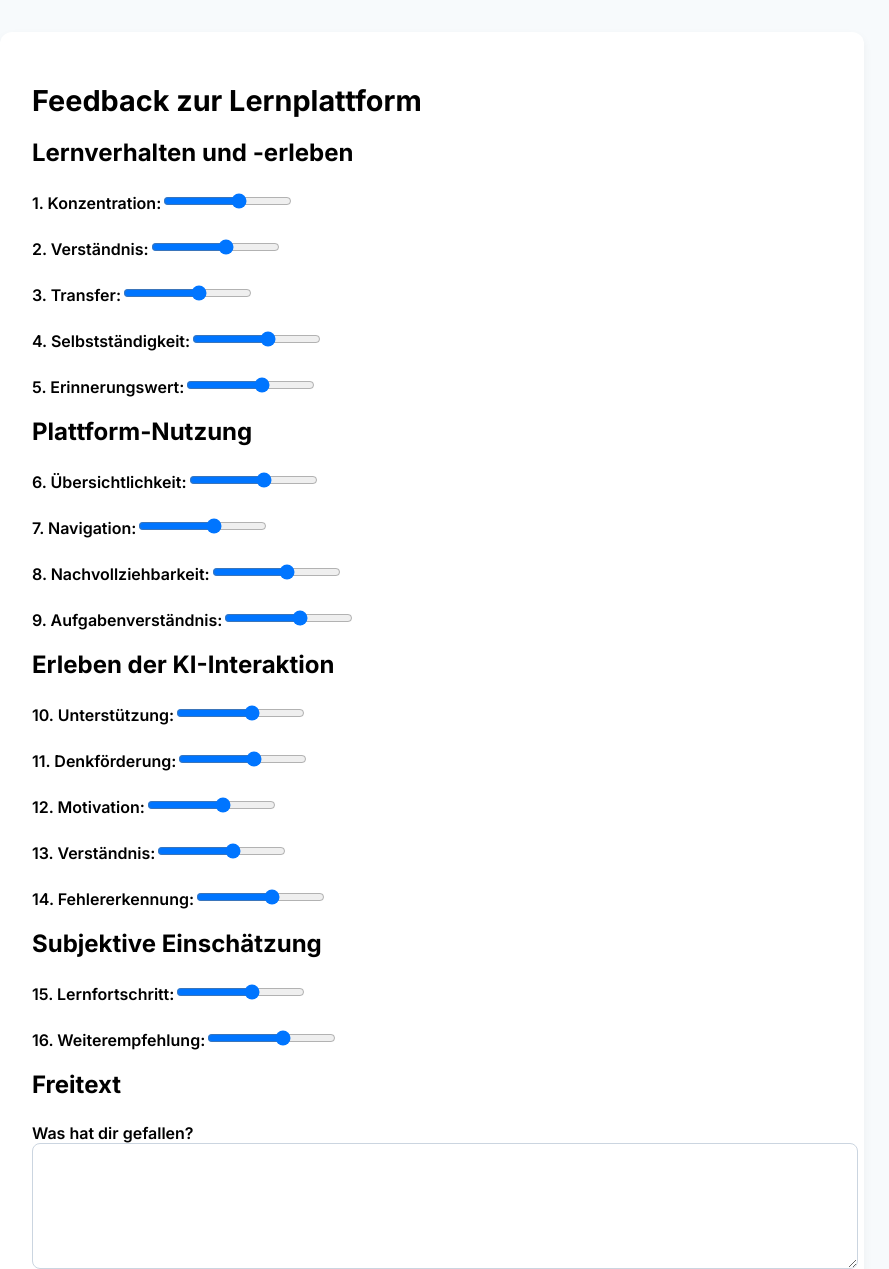
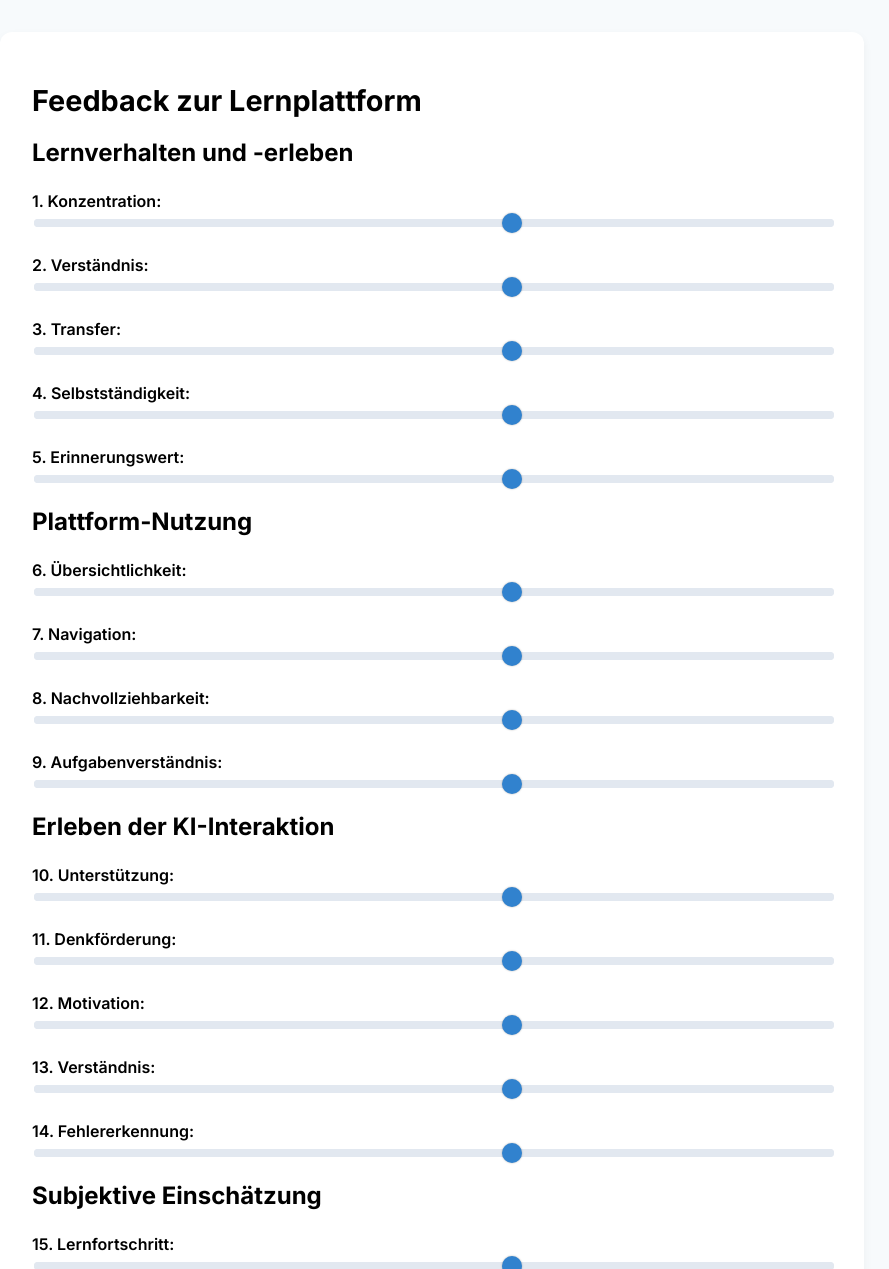
Before and after one commit to TheRizzMaster/Lehrprojekt_Bachelor_FS25, a PHP site: page /plattform_feedback.html in a window 1280 px wide. Shown: the top 1269 px of the page, without its empty margins (208-1097 px from the left). Run offline with PHP 8.4, Linux system fonts and the light colour scheme.

Commit message:
feedback update

```diff
--- a/css/plattform_feedback.css
+++ b/css/plattform_feedback.css
@@ -85,3 +85,57 @@ body {
     border-radius: 8px;
     text-align: center;
   }
+
+  /* Schönerer Slider */
+input[type="range"] {
+    -webkit-appearance: none;
+    width: 100%;
+    height: 8px;
+    border-radius: 5px;
+    background: #e2e8f0;
+    outline: none;
+    transition: background 0.3s;
+  }
+
+  input[type="range"]::-webkit-slider-thumb {
+    -webkit-appearance: none;
+    height: 20px;
+    width: 20px;
+    border-radius: 50%;
+    background: #3182ce;
+    cursor: pointer;
+    transition: background 0.3s ease;
+    box-shadow: 0 0 2px rgba(0, 0, 0, 0.3);
+    margin-top: -6px;
+  }
+
+  input[type="range"]::-moz-range-thumb {
+    height: 20px;
+    width: 20px;
+    border-radius: 50%;
+    background: #3182ce;
+    cursor: pointer;
+    border: none;
+    box-shadow: 0 0 2px rgba(0, 0, 0, 0.3);
+  }
+
+  input[type="range"]:hover::-webkit-slider-thumb {
+    background: #2b6cb0;
+  }
+
+  input[type="range"]:focus::-webkit-slider-thumb {
+    box-shadow: 0 0 0 4px rgba(49, 130, 206, 0.3);
+  }
+
+  /* Aktiver Bereich einfärben */
+  input[type="range"]::-webkit-slider-runnable-track {
+    height: 8px;
+    background: linear-gradient(to right, #3182ce var(--val, 0%), #e2e8f0 var(--val, 0%));
+    border-radius: 5px;
+  }
+
+  input[type="range"]::-moz-range-track {
+    height: 8px;
+    background: #e2e8f0;
+    border-radius: 5px;
+  }
--- a/js/plattform_feedback.js
+++ b/js/plattform_feedback.js
@@ -31,4 +31,13 @@ document.addEventListener("DOMContentLoaded", () => {
         alert("Fehler beim Speichern des Feedbacks.");
       }
     });
+
+    document.querySelectorAll('input[type="range"]').forEach(slider => {
+        function updateSliderBg() {
+          const val = (slider.value - slider.min) / (slider.max - slider.min) * 100;
+          slider.style.setProperty("--val", `${val}%`);
+        }
+        updateSliderBg();
+        slider.addEventListener("input", updateSliderBg);
+      });
   });
```
